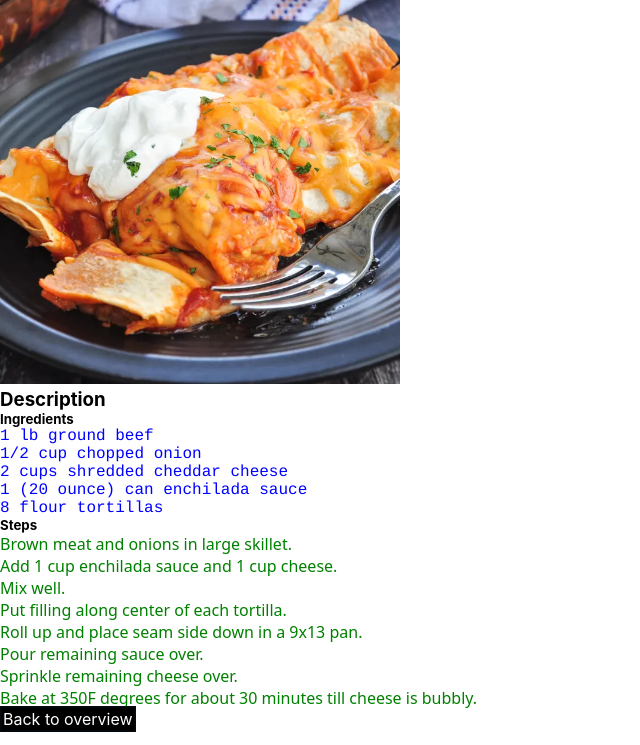
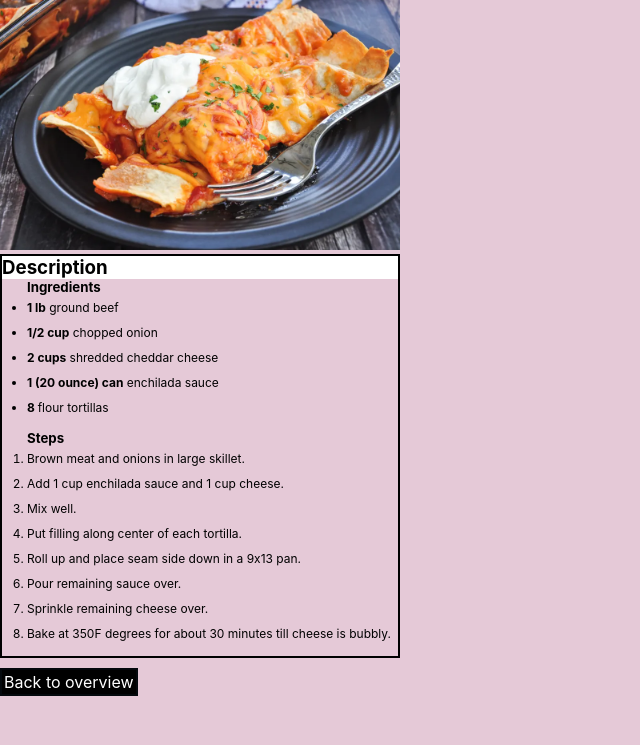
Before and after one commit to elainesajets/odin-recipes, a plain HTML site: page recipes/enchiladas.html in a window 1280 px wide. Shown: the part 55-800 px from the top of the page, without its empty margins (0-640 px from the left). Drawn offline with Linux system fonts and the light colour scheme.

Commit message:
fix: updated recipe site after learning about box model

```diff
--- a/recipes/enchiladas.html
+++ b/recipes/enchiladas.html
@@ -7,18 +7,24 @@
     <title>Enchiladas</title>
   </head>
   <body>
+    <div class="title-photo">
       <h1>Enchiladas</h1>
-  <img src="../img/enchiladas.webp" alt="Photo of enchiladas" width="500">
+      <img src="../img/enchiladas.webp" alt="Photo of enchiladas">
+    </div>
+    <div class="description">
       <h3>Description</h3>
 
+      <div class="instructions">
         <h5>Ingredients</h5>
         <ul>
-    <li>1 lb ground beef</li>
-    <li>1/2 cup chopped onion</li>
-    <li>2 cups shredded cheddar cheese</li>
-    <li>1 (20 ounce) can enchilada sauce</li>
-    <li>8 flour tortillas</li>
+          <li><b>1 lb</b> ground beef</li>
+          <li><b>1/2 cup</b> chopped onion</li>
+          <li><b>2 cups</b> shredded cheddar cheese</li>
+          <li><b>1 (20 ounce) can</b> enchilada sauce</li>
+          <li><b>8 </b> flour tortillas</li>
         </ul>
+      </div>
+      <div class="instructions">
         <h5>Steps</h5>
         <ol>
           <li>Brown meat and onions in large skillet.</li>
@@ -30,6 +36,8 @@
           <li>Sprinkle remaining cheese over.</li>
           <li>Bake at 350F degrees for about 30 minutes till cheese is bubbly.</li>
         </ol>
+        </div>
+    </div>
     <a href="../index.html" id="back">Back to overview</a>
   </body>
 </html>
--- a/styles.css
+++ b/styles.css
@@ -2,41 +2,99 @@
   margin: 0;
   padding: 0;
   box-sizing: border-box;
+
 }
 
 body {
   font-family: Inter, Arial, Helvetica, sans-serif;
+  background-color: #E5C9D7;
+
+}
+
+.main {
+  background-color: antiquewhite;
+  margin: 100px auto auto auto;
+  width: 400px;
+}
+
+.main-title {
+  background-color: bisque;
+  text-align: center;
+  padding: 10px;
 }
 
 img {
   object-fit: cover;
   object-position: center center;
   width: 400px;
-  height: 400px;
+  /* height: 400px; */
+}
+
+#overview {
+  padding: 20px;
+  text-align: center;
 }
 
 #back {
   text-decoration: none;
+  display: inline-block;
   border: 2px solid #1234;
   color: white;
   background-color: black;
-  padding: 1px;
+  padding: 2px;
+  margin-top: 10px;
 }
 
-li a {
-  text-decoration: none;
+#overview {
+  list-style: none;
+}
+
+#overview a {
   color: black;
 }
 
-ul li {
-  color: blue;
-  font-family: 'Comic Sans', Cochin, Courier, monospace;
+#overview li {
+  padding: 10px;
 }
 
-ol li {
-  color: green;
-  font-family:system-ui, -apple-system, BlinkMacSystemFont, 'Segoe UI', Roboto, Oxygen, Ubuntu, Cantarell, 'Open Sans', 'Helvetica Neue', sans-serif
+.instructions {
+  padding-bottom: 10px;
+  margin-left: 10px;
+  padding-left: 15px;
 }
+.instructions li {
+  font-size: 12px;
+  padding-bottom: 5px;
+  padding-top: 5px
+}
+
+.description {
+  /* text-align: center; */
+  border: 2px solid black;
+  width: 400px;
+
+}
+
+.description h3 {
+  background-color: white;
+  width: 396px;
+}
+
+.title-photo{
+  display: inline-block;
+  margin: auto;
+
+}
+
+/*
+.description {
+  font-size: small;
+  margin: 0 10px;
+}
+
+.instructions {
+  padding: 5px 20px;
+} */
 /*
 ul,
 ol {
```
Also changed, not shown: index.html (+3 -1 lines), recipes/butter-noodles.html (+9 -3 lines), recipes/salmon-bowl.html (+1 -1 lines). Lines whose indentation alone changed are shown as unchanged.
